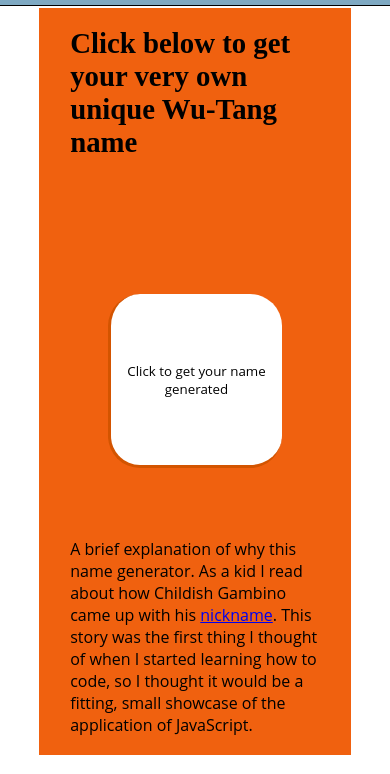
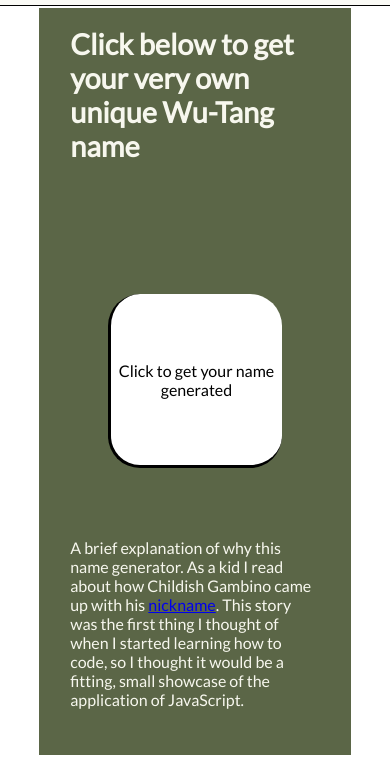
Before and after one commit to RodriguezRob/rodriguezrob.github.io, a plain HTML site: page ButtonPage.html in a window 390 px wide. Shown: the part 70-844 px from the top of the page. Drawn offline with Linux system fonts and the light colour scheme.

Commit message:
fixed styling and color scheme for the mobile site

```diff
--- a/ButtonPage.html
+++ b/ButtonPage.html
@@ -26,7 +26,7 @@
             <h1 id="buttonHeader" class="generatorText">Click below to get your very own unique Wu-Tang name</h1>
             <div id="buttonContainer">
                 <button id="generate">
-                    <p id="nameGeneration" class="generatorText">Click to get your name generated</p>
+                    <p id="nameGeneration">Click to get your name generated</p>
                 </button>
             </div>
             <p id="blurb" class="generatorText">
--- a/PortfolioMain/resources/gridtest.css
+++ b/PortfolioMain/resources/gridtest.css
@@ -91,7 +91,7 @@
     font-weight: bold;
 }
 main{
-    background: rgb(91, 102, 71);
+    background: #5b6647;
     grid-row: 1 / 2;
     grid-column: 1 / 6;
     display: grid;
@@ -108,6 +108,7 @@
     font-size: 5rem;
     margin-bottom: 0;
     font-weight: bolder;
+    margin-left: 1rem;
 }
 #webDevPara {
     grid-row: 3 / 4;
@@ -324,7 +325,7 @@
     align-items: end;
     grid-column: 2 / 5;
     grid-row: 1 / 2;
-    background-color: #F0610F;
+    background-color: #5b6647;
     margin-top: 10rem;
 }
 #centerChunkGrid {
@@ -383,6 +384,14 @@
     grid-column: 2 / 3;
     padding-top: 1rem;
 }
+.generatorText{
+    font-family: 'Lato', Helvetica, sans-serif;
+    color:#f7f7ee;
+}
+#nameGeneration{
+    font-family: 'Lato', Helvetica, sans-serif;
+    font-size: 1.25rem;
+}
 
 
 
@@ -400,7 +409,6 @@
         display: flex;
         width: 100%;
         height: 9%;
-        background: rgba(0, 85, 134,.5);
         border: none;
         border-bottom: .1rem solid black;
         border-radius: 0rem;
@@ -462,7 +470,6 @@
         display: grid;
         grid-template-columns: 100%;
         grid-template-rows: auto;
-        background: #0F9EF0;
     }
     #webDevContainer{
         display: flex;
@@ -502,12 +509,9 @@
         width: 60%;
         margin: 6rem auto 0 auto;
         padding: 0 0 1.2rem 1.2rem;
-        border-left: solid .175rem #F0610F;
-        border-bottom: solid .175rem #F0610F;
     }
     h2 {
         font-family: 'Lato', Helvetica;
-        color:#F0610F;
         font-size: 1.5rem;
         margin-bottom: 0;
         font-weight: bold;
@@ -584,9 +588,6 @@
     }
     #generate {
         border-radius: 2rem;
-        border: .2rem;
-        border-bottom: .2rem solid #D35400;
-        border-left: .2rem solid #D35400;
         background: #1A1A1A;
         height: 50%;
         width: 70%;
@@ -603,7 +604,6 @@
         align-items: end;
         grid-column: 2 / 5;
         grid-row: 1 / 2;
-        background-color: #F0610F;
         margin-top: 20%;
         margin-bottom: 5%;
     }
@@ -643,4 +643,8 @@
     #buttonHeader{
         font-size: 1.8rem;
     }
+    #nameGeneration{
+    font-family: 'Lato', Helvetica, sans-serif;
+    font-size: 1rem;
 }
+}
```
